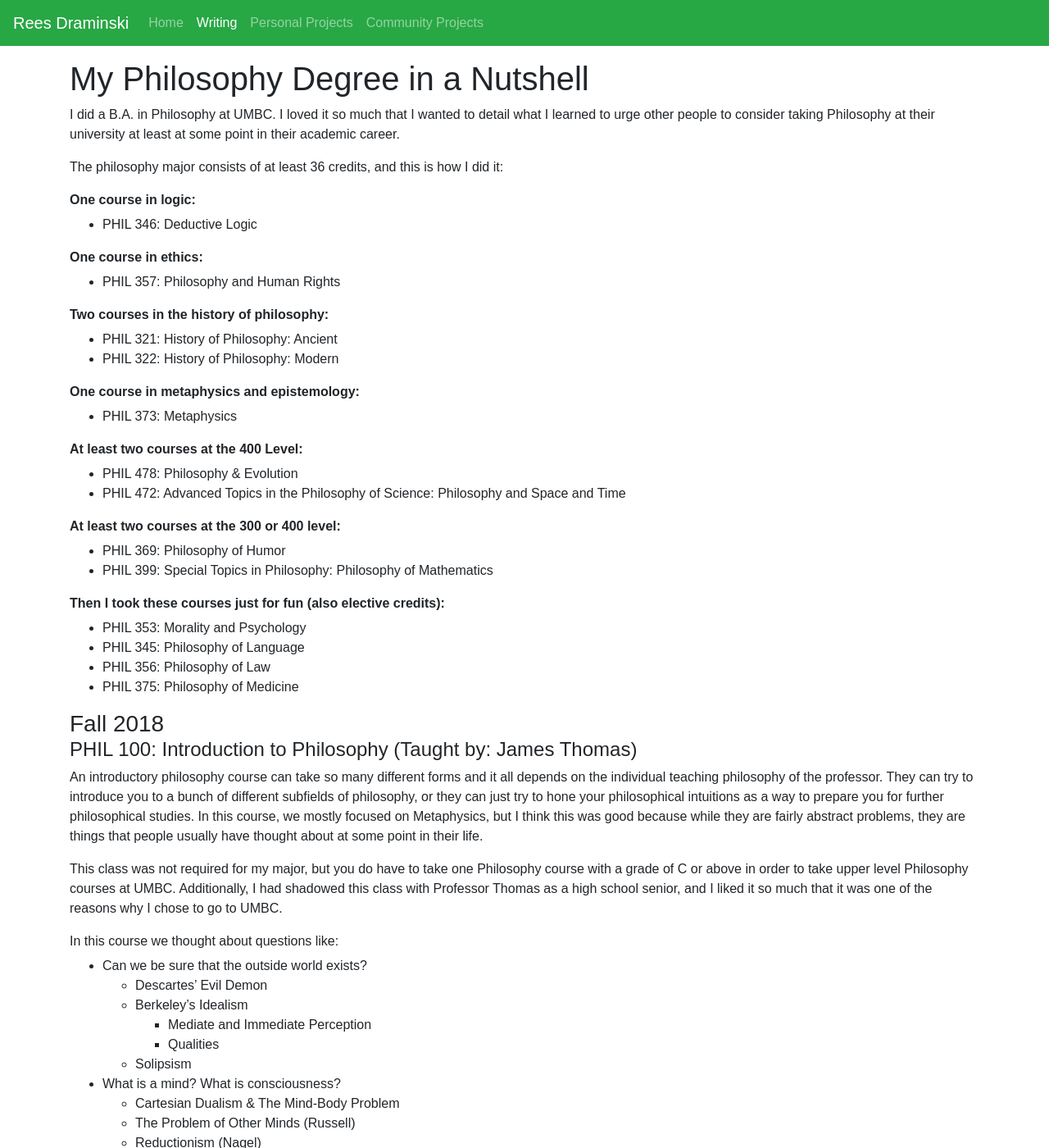
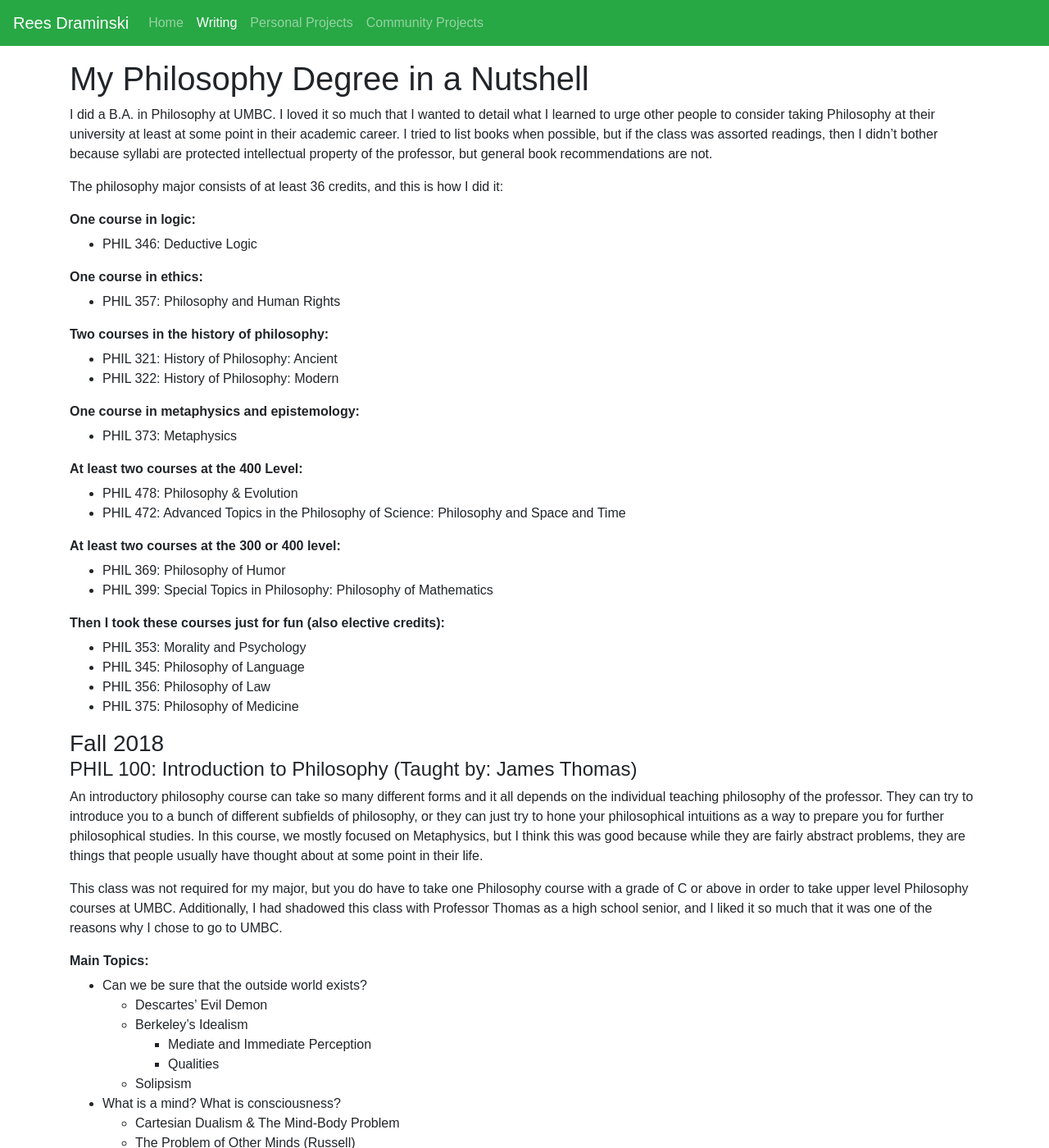
Before and after one commit to reeshuffled/reeshuffled.github.io, a Jekyll site: the page built from _posts/2022-05-06-My-Philosophy-Degree-In-A-Nutshell.md, in a window 1280 px wide and 1400 px high. Shown: the whole window at 82% size. Built offline with Jekyll 4.4.1, drawn with Linux system fonts in a browser that asks for light colours; some of the changed text lies outside the part shown.

Commit message:
add books to nutshell + change permalinks

```diff
--- a/_posts/2022-05-06-My-Philosophy-Degree-In-A-Nutshell.md
+++ b/_posts/2022-05-06-My-Philosophy-Degree-In-A-Nutshell.md
@@ -2,8 +2,9 @@
 layout: writing
 title: "My Philosophy Degree in a Nutshell"
 categories: Writing
+permalink: /writing/philosophy-nutshell
 ---
-I did a B.A. in Philosophy at UMBC. I loved it so much that I wanted to detail what I learned to urge other people to consider taking Philosophy at their university at least at some point in their academic career.
+I did a B.A. in Philosophy at UMBC. I loved it so much that I wanted to detail what I learned to urge other people to consider taking Philosophy at their university at least at some point in their academic career. I tried to list books when possible, but if the class was assorted readings, then I didn't bother because syllabi are protected intellectual property of the professor, but general book recommendations are not.
 
 The philosophy major consists of at least 36 credits, and this is how I did it:
 
@@ -40,7 +41,7 @@
 
 This class was not required for my major, but you do have to take one Philosophy course with a grade of C or above in order to take upper level Philosophy courses at UMBC. Additionally, I had shadowed this class with Professor Thomas as a high school senior, and I liked it so much that it was one of the reasons why I chose to go to UMBC.
 
-In this course we thought about questions like:
+**Main Topics:**
 - Can we be sure that the outside world exists?
     - Descartes' Evil Demon
     - Berkeley's Idealism
@@ -74,6 +75,9 @@
 #### PHIL 152: Introduction to Ethics (Taught by: Daniel Jenkins)
 Almost all Philosophy degrees require a course in Ethics, and while this course did not satisfy that requirement (it needed to be a higher level course in Ethics), I really liked this class because Ethics is mostly about studying how to live your best life ("how to live the good life"). The course had lots of lively discussions about morality and how to make good decisions (see: The Trolley Problem).
 
+**Book:** [The Fundamentals of Ethics by Shafer-Landau](https://www.amazon.com/gp/product/0190631392)
+
+**Main Topics:**
 - Where does moral truth come from?
     - Cultural Relativism
     - Subjectivism
@@ -92,6 +96,7 @@
 #### PHIL 357: Human Rights (Taught by: James Thomas)
 This class was the course that satisfied my Ethics requirement for my degree. I had never thought about human rights very much or the philosophical underpinnings of them before this course, but I am glad I took the course. As someone who thinks a decent amount about AI ethics, I think that this course content will definitely become more important/prevalent if/when we can create artificial consciousness.
 
+**Main Topics:**
 - Are rights natural or given to us by a society?
     - Natural Rights
     - Human Rights
@@ -106,9 +111,10 @@
     - Can you revoke them for punishment?
 
 ### Fall 2019
-#### PHIL 321: History of Ancient Philosophy (Taught by: Whitney Schwab)
+#### PHIL 321: History of Philosophy: Ancient (Taught by: Whitney Schwab)
 The UMBC Philosophy degree has two history course requirements: Ancient and Modern. I wanted to take Ancient pretty early because philosophy is a tradition of ideas, so knowing what ideas came first is really helpful. While most of the theories of the Ancient thinkers are no longer held, my professor said something that stuck with me, "Just because it is Old, does not mean it is Bad." We have a tendency to write off wrong theories, especially that have since fallen out of favor, but especially in Philosophy, it just represents the progress of ideas.
 
+**Main Topics:**
 We read Socrates, Plato, Aristotle, Epicurus, and the Stoics while thinking about some of the following questions:
 - What makes an action pious? (Plato: Euthyphro)
 - How can we acquire knowledge? (Plato: Meno)
@@ -120,10 +126,13 @@
 - Should we fear death? (Epicurus)
 - Are our actions free? Are we morally blameworthy? (Stoics)
 
-### Spring 2019
-#### PHIL 322: History of Modern Philosophy (Taught by: Michael Nance)
+### Spring 2020
+#### PHIL 322: History of Philosophy: Modern (Taught by: Michael Nance)
 This was the second of my history requirements. Modern Philosophy does not mean philosophy done in the 21st century, but rather around the 17-18th centuries. We read Decartes, Cavendish, Spinoza, Leibniz, Locke, Hume, and Kant, to name a few. The focus of this class was much more on metaphysics and epistemology, we did not focus on Ethics a lot, whereas Ancient thinkers were definitely grappling with it more, or at least in the reading selections from class. During this semester we were sent home for an early Spring Break to never return back to campus due to COVID-19, because of this some readings were dropped because it was harder to teach material online for teachers who had never done it before.
 
+**Book:** [Modern Philosophy: An Anthology of Primary Sources by Ariew and Watkins](https://www.amazon.com/Modern-Philosophy-Anthology-Primary-Sources/dp/1624668054)
+
+**Main Topics:**
 We focused on some of the following questions:
 - Does God exist? What is the nature of God? (Descartes, Spinoza, Leibniz)
 - What is the world made of? Are mind and body different substances? (Descartes, Spinoza, Leibniz)
@@ -138,6 +147,9 @@
 #### PHIL 369: Philosophy of Humor (Taught by: James Thomas)
 This was one of my favorite classes that I took as a part of my Philosophy degree, and one that was actually very practically useful. I am someone who loves comedy, I think of myself as someone who is pretty funny, but I also liked to be fairly analytic about the jokes that I told, or why I laughed at the jokes that other people told. This is also one of the first classes where I truly began to form my own philosophical opinions on the topics that we discussed in class (I believe in an Incongruity Theory about humor). In my other classes, I either did not know enough, or felt too insecure in my abilities to form my own opinions and be able to defend them as well.
 
+**Book:** [The Philosophy of Laughter and Humor by Morreall](https://www.amazon.com/Philosophy-Laughter-Humor-SUNY/dp/0887063276)
+
+**Main Topics:**
 - What is humor?
     - Laughter (a reaction to humor) vs humor (the object itself)
     - Superiority Theory (Plato, Aristotle, Hobbes, Hutcheson, Bergson)
@@ -162,6 +174,7 @@
 #### PHIL 373: Metaphysics (Taught by: James Thomas)
 This class fulfilled my Metaphysics and Epistemology requirement for my degree. I considered taking Epistemology, but I thought that my classes thus far had more of a focus on Epistemology than Metaphysics. I think that the current work in Epistemology is very interesting, but on the whole I find Metaphysics more interesting, especially in regards to Ontology. I really enjoyed this course, and my final essay for the course, titled "Holes: Pretty Interesting Movie / Pretty Tough Ontological Question" was probably my favorite essay to write and think about in all of undergrad.
 
+**Main Topics:**
 - Does the external world exist?
     - Realism
     - Anti-Realism
@@ -177,8 +190,14 @@
     - Spatio-temporal continuity
 - Is time travel possible? What are the paradoxes that could arise?
 
-#### PHIL 399: Philosophy of Mathematics (Taught by: Austin Heath)
+#### PHIL 399: Special Topics in Philosophy: Philosophy of Mathematics (Taught by: Austin Heath)
 This class counted towards a course at the 300 or 400 level, but really I just thought that was a super interesting course that was not regularly taught through the department, so I wanted to take advantage of it. A graduate student from Johns Hopkins University was teaching this class, among others, and he was really accessible and knowledgeable about the topic. While I am not the most mathematically inclined person, I find the Philosophy of Mathematics truly fascinating and while this course was challenging at times, I am really glad that I took it. This semester was the first semester we were fully online due to COVID-19, so people were not very talkative in class, and there were only about 9 people in this class, so it was definitely felt.
+
+**Books:**
+- [Philosophy of Mathematics: Selected Readings by Benacerraf and Putnam](https://www.amazon.com/Philosophy-Mathematics-Selected-Paul-Benacerraf/dp/052129648X)
+- [An Historical Introduction to the Philosophy of Mathematics by Marcus and McEvoy](https://www.amazon.com/Historical-Introduction-Philosophy-Mathematics-Reader/dp/1472525671)
+
+**Main Topics:**
 - What are the schools of thought in the Philosophy of Mathematics?
     - Platonism
     - Intuitionism
@@ -200,6 +219,10 @@
 ### Winter 2021
 #### PHIL 346: Deductive Logic (Taught by: Daniel Jenkins)
 The logic requirement is just to take this one-off class, and it is only offered in Fall or Winter, so I decided to just take it in its compressed, accelerated version during the Winter term. I went in knowing that I wasn't super interested in logic, but to my surprise, I enjoyed the class more than I expected. I am still not a huge person on formal logic, but I think that I do understand why some people really like it, and it has improved my reasoning ability a tad. This class was fully online and most of the work in the class was done on our own via homework or quizzes.
+
+**Book:** [The Art of Reasoning by Kelley](https://www.amazon.com/Art-Reasoning-Introduction-Critical-Thinking/dp/0393930785)
+
+**Main Topics:**
 - Validity and Soundness
 - Syllogisms
     - Form
@@ -216,6 +239,13 @@
 ### Spring 2021
 #### PHIL 353: Psychology of Morality (Taught by: Eric Campbell)
 This class didn't really count for anything toward my Philosophy degree, just my total credit count for my double degree. Mostly, I just wanted to take this class because it seemed like a unique perspective on Ethics, a subject matter that I had wanted to study a bit more. This semester was also fully online, but by now teachers had gotten the hang of online instruction, which was good. Instead of reading essays or from a textbook all the time, we also read some published books which I had a blast reading.
+
+**Books:**
+- [The Elephant in the Brain by Simler and Hanson](https://www.amazon.com/Elephant-Brain-Hidden-Motives-Everyday/dp/0190495995)
+- [The Righteous Mind by Haidt](https://www.amazon.com/Righteous-Mind-Divided-Politics-Religion/dp/0307455777)
+- [The Geography of Morals by Flanagan](https://www.amazon.com/Geography-Morals-Varieties-Moral-Possibility/dp/0190212152)
+
+**Main Topics:**
 - Is there such a thing as a selfless act?
     - Psychological Egoism (Feinberg)
 - Self-Deception & Signaling
@@ -228,6 +258,12 @@
 
 #### PHIL 478: Philosophy & Evolution (Taught by: Greg Ealick)
 This class was my first 400 level Philosophy class for the 400 level requirements for my degree. It was certainly a step up in the amount of work, but I think that was just because it was such a heavily structured class that was online. The real step up from the 300 and 400 level was the amount of unguided readings. We were expected to be able to read and parse fairly dense philosophical reading and present the arguments in a concise manner, as well as being able to critique the strengths and weaknesses of the arguments. This class content was super interesting to me and continued my interest in Evolution as a whole that started when I took BIOL 142 which was Ecology & Evolution.
+
+**Books:**
+- [The Selfish Gene by Dawkins](https://www.amazon.com/Selfish-Gene-Anniversary-Landmark-Science/dp/0198788606)
+- [Sociobiology: The New Synthesis by Wilson](https://www.amazon.com/Sociobiology-New-Synthesis-Twenty-Fifth-Anniversary/dp/0674002350)
+
+**Main Topics:**
 - What is evolution?
     - Spandrels vs Adaptationism
 - What is the level of selection of evolution?
@@ -249,6 +285,8 @@
 ### Fall 2021
 #### PHIL 345: Philosophy of Language (Taught by: Greg Ealick)
 I really enjoy Philosophy of X courses, and Philosophy of Language was one of those courses that I wanted to take so badly, so when I saw that it was being offered, I immediately registered for it. This class made me a better philosopher for sure, being able to see the history of ideas so clearly in the field allowed me to better contextualize and critique the arguments. I also became a better conversationalist and dialogue facilitator after I learned about Conversational Implicature when we read Grice. Philosophy of Language was equal parts getting really nitty gritty about specific parts of language, as well as thinking about how we use language and why, both of which I found equally interesting for very different reasons. This was the first time back in-person during the COVID-19 pandemic, and I did not want to miss a single class because the content was so interesting and engaging.
+
+**Main Topics:**
 - Is linguistic behavior sufficient for language?
     - Turing Test
     - Searle's Chinese Room
@@ -272,6 +310,13 @@
 
 #### PHIL 472: Advanced Topics in the Philosophy of Science: WhatPhilosophy and Space and Time (Taught by: Christopher Arledge)
 This class was my second and last 400 level Philosophy class I needed to fulfill the 400 level requirements for my degree. This course was also taught by a Johns Hopkins graduate student, just like my Philosophy of Mathematics course, but this professor had a different idea for the class. Since this was a higher level special topics class, he wanted to treat it more like a graduate seminar. That meant that there were no tests, only one paper and a presentation that was all of our grade. This was daunting, but took a lot of the pressure to understand every single detail in the course, because we could choose what we wanted to write our paper on. I ended up writing my paper on the Theoretical Virtues of the Leading Theories of the Metaphysics of Time because it was a fun application of the Philosophy of Science on the Metaphysics of Time. There were a number of times in lecture where I was super lost because there was a lot of physics and highly abstract conceptual discussions, but I learned so much during this course.
+
+**Books:**
+- [Time and Space by Dainton](https://www.amazon.com/Time-Space-Barry-Francis-Dainton/dp/0773537473)
+- [It's About Time by Mermin](https://www.amazon.com/Its-About-Time-Understanding-Relativity/dp/0691218773/)
+- [General Relativity from A to B by Geroch](https://www.amazon.com/General-Relativity-B-Robert-Geroch/dp/0226288641/)
+
+**Main Topics:**
 - Classical Space and Time in Galileo, Newton and Leibniz
 - What is space?
     - Substantivism
@@ -295,6 +340,8 @@
 ### Spring 2022
 #### PHIL 356: Philosophy of Law (Taught by: James Thomas)
 The Philosophy of Space and Time was the last class I needed to complete my Philosophy degree, but I still wanted to take Philosophy classes, so both classes this semester were just for fun (as well as elective credits). This class was unique among the courses I had taken because this was the most applied. We talked about Supreme Court cases and had lots of discussions about the various theories of jurisprudence. I have no interest in going into a career in law, but instead thought that I could become a better citizen by getting to know theories of law and justice.
+
+**Main Topics:**
 - What is the nature of law?
     - What makes a law just?
     - What gives a law power?
@@ -309,6 +356,10 @@
 
 #### PHIL 375: Philosophy of Medicine (Taught by: Jessica Pfeifer)
 This was the first time in awhile that this course was offered at UMBC, so I jumped on the chance to take this class. Through taking Philosophy & Evolution and Philosophy of Space and Time I realized how much I like the Philosophy of Science and the various sub-fields within it. This class was online, so it was equal parts reading and lecture time. The book that she had us read was really good, it was a great introduction to the field of the Philosophy of Medicine and provided a nice overview of a lot of important topics/debates.
+
+**Book:** [Care and Cure: An Introduction to Philosophy of Medicine by Stegenga](https://www.amazon.com/gp/product/022659503X)
+
+**Main Topics:**
 - What is health?
 - What is a disease? What makes something a disease?
 - What is the aim of medicine?
```
Also changed, not shown: _posts/2021-03-20-Why-I-Think-IAP-Spoofing-Is-Stealing.md (+1 -0 lines), _posts/2022-05-05-My-Advice-For-Incoming-College-Students.md (+1 -0 lines), 1 other file.
